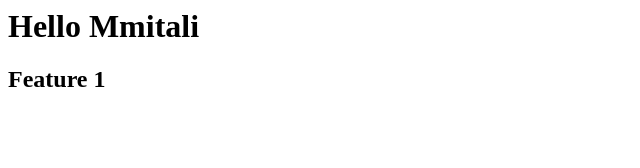
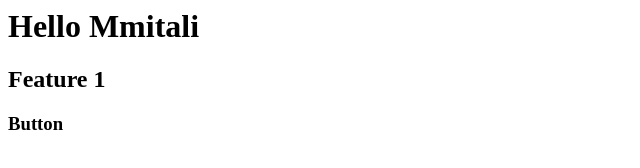
Before and after one commit to Mitali178/localrepo, a plain HTML site: page Index.html in a window 1280 px wide. Shown: the full height of the page, 0-640 px from the left. Drawn offline with Linux system fonts and the light colour scheme.

Commit message:
button added

```diff
--- a/Index.html
+++ b/Index.html
@@ -1,2 +1,3 @@
 <h1>Hello Mmitali</h1>
 <h2>Feature 1</h2>
+<h3>Button</h3>
```
